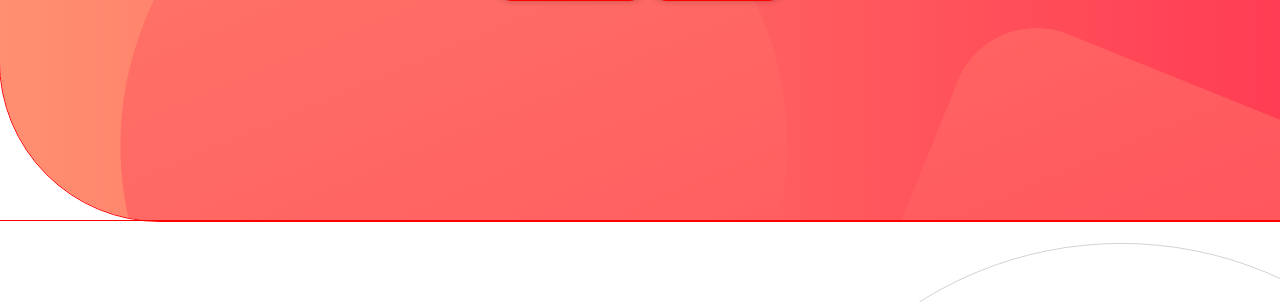
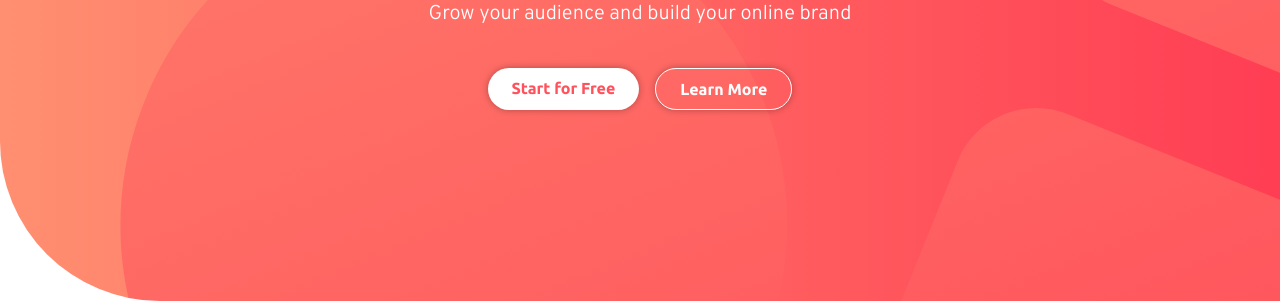
Before and after one commit to lilKriT/blogr-landing-page, a website: page index.html in a window 1280 px wide. Shown: the part 339-641 px from the top of the page. Drawn offline with Linux system fonts and the light colour scheme.

Commit message:
Styled buttons. Styled hero.

```diff
--- a/index.html
+++ b/index.html
@@ -99,15 +99,17 @@
     <main>
       <!-- Hero Section -->
       <section
-        class="min-h-[70vh] heroGradient flex justify-center items-center rounded-bl-[10rem]"
+        class="min-h-[80vh] heroGradient flex justify-center items-center rounded-bl-[10rem]"
         id="hero"
       >
-        <div class="max-w-6xl mx-4 text-white text-center">
-          <h1 class="text-6xl">A modern publishing platform</h1>
-          <h2 class="text-white">
+        <div
+          class="max-w-6xl mx-4 text-white text-center flex flex-col gap-2 mt-16"
+        >
+          <h1 class="text-6xl font-bold">A modern publishing platform</h1>
+          <h2 class="text-white mt-4 text-xl">
             Grow your audience and build your online brand
           </h2>
-          <div>
+          <div class="mt-8 flex justify-center gap-4">
             <a class="solidButton" href="#">Start for Free</a>
             <a class="clearButton" href="#">Learn More</a>
           </div>
--- a/src/input.css
+++ b/src/input.css
@@ -13,7 +13,7 @@
 @layer base {
   /* For testing purposes */
   * {
-    outline: 1px solid red;
+    /* outline: 1px solid red; */
   }
 
   /* Body font */
@@ -64,6 +64,10 @@
 
   .solidButton {
     @apply text-lightRed bg-white hover:text-white hover:bg-veryLightRed;
+  }
+
+  .clearButton {
+    @apply bg-transparent border-white border hover:bg-white hover:text-lightRed;
   }
 
   .solidButton::after,
```
Also changed, not shown: dist/output.css.
